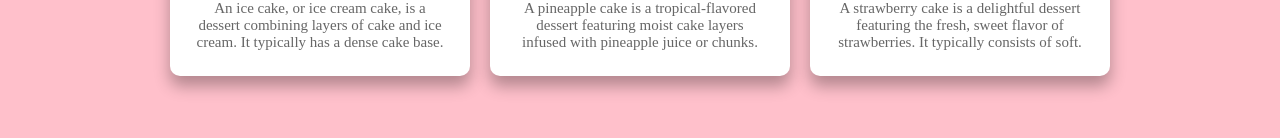
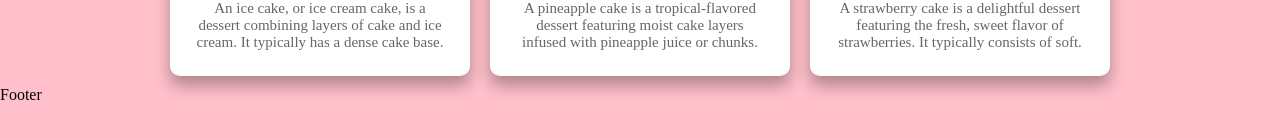
Before and after one commit to Prajyot5015/Prajyot5015-cake-shop-website-using-configurable-ui, a React (Vite) app: page / in a window 1280 px wide. Shown: the part 432-570 px from the top of the page. Built offline with nearby package versions, Linux system fonts and the light colour scheme.

Commit message:
Added Footer

```diff
--- /dev/null
+++ b/src/component/Footer/Footer.jsx
@@ -0,0 +1,9 @@
+import React from 'react'
+
+function Footer() {
+  return (
+    <div>Footer</div>
+  )
+}
+
+export default Footer
--- a/src/views/Home/Home.jsx
+++ b/src/views/Home/Home.jsx
@@ -2,6 +2,7 @@
 import Navbar from '../../component/Navbar/Navbar'
 import { siteDetails, theme, products } from '../../data'
 import ProductCard from '../../component/ProductCard/ProductCard'
+import Footer from '../../component/Footer/Footer'
 
 function Home() {
     return (
@@ -25,6 +26,7 @@
                         })
                     }
                 </div>
+                <Footer />
             </div>
         </>
     )
```
Also changed, not shown: src/component/Footer/Footer.css (added).
